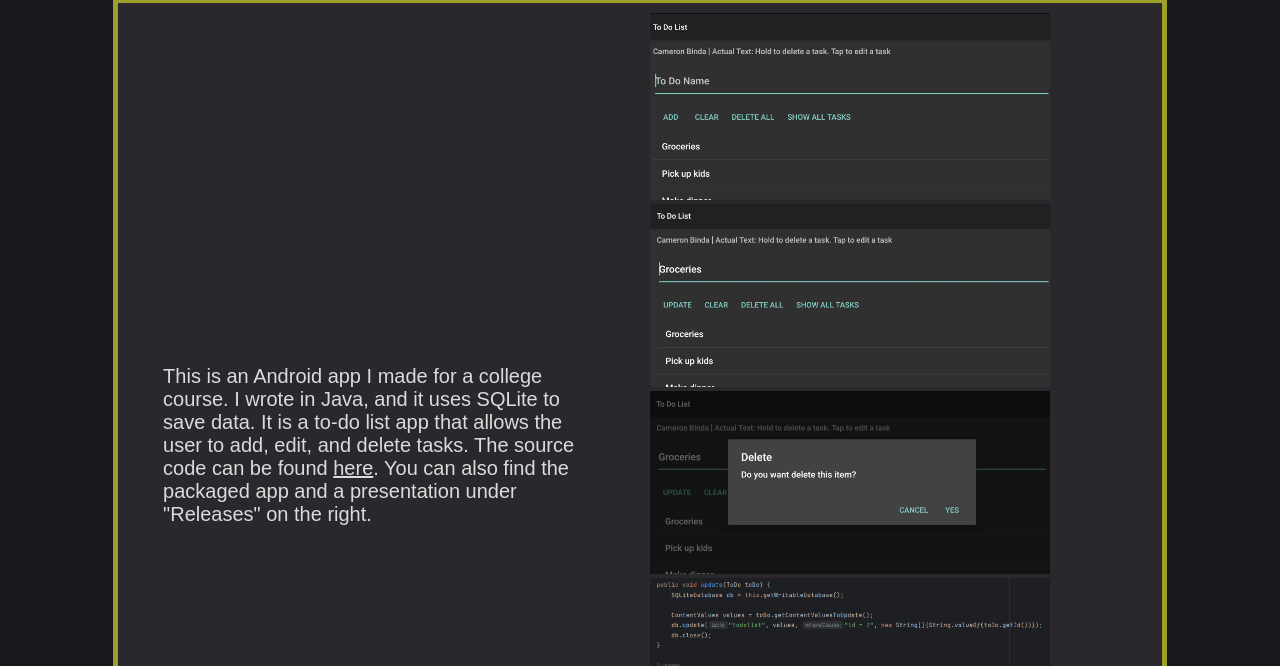
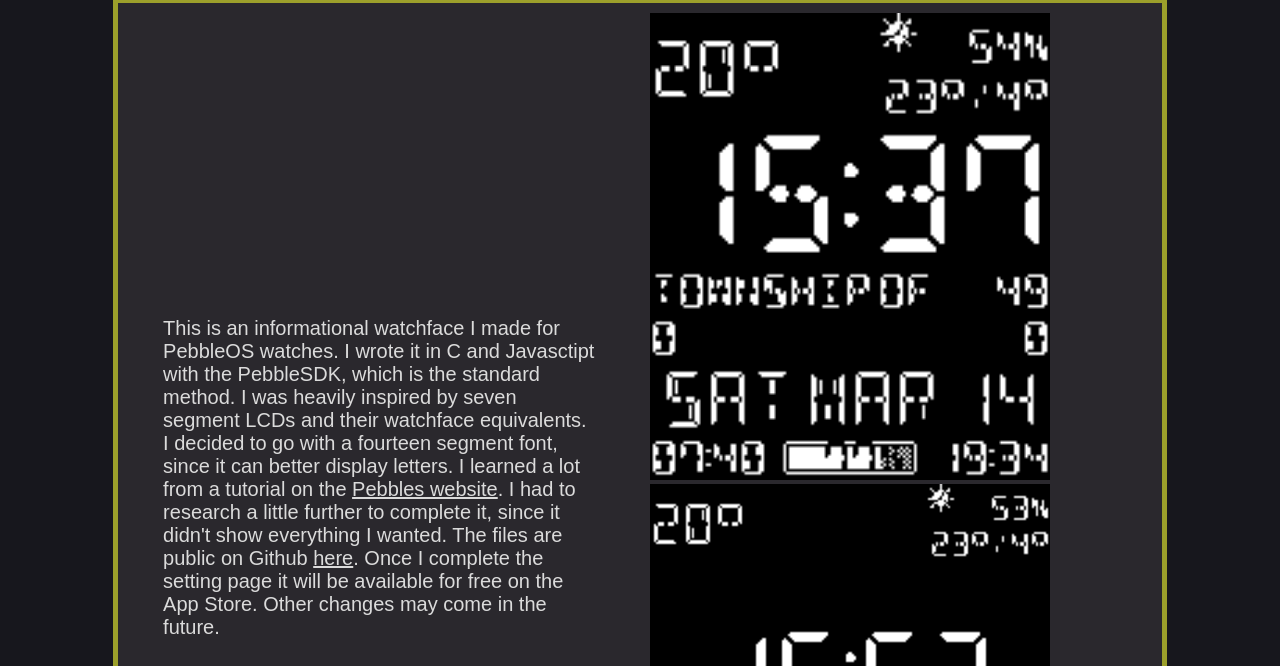
Before and after one commit to clbwhazzup/clbwhazzup.github.io, a plain HTML site: page program.html in a window 1280 px wide. Shown: the part 134-800 px from the top of the page. Drawn offline with Linux system fonts and the light colour scheme.

Commit message:
added pebble watchface to programming

```diff
--- a/program.html
+++ b/program.html
@@ -21,7 +21,26 @@
         </ul>
 
         <table>
-
+            <tr>
+                <td>
+                    <div id="desc"> This is an informational watchface I made for PebbleOS
+                        watches. I wrote it in C and Javasctipt with the PebbleSDK, which
+                        is the standard method. I was heavily inspired by seven segment LCDs
+                        and their watchface equivalents. I decided to go with a fourteen segment
+                        font, since it can better display letters. I learned a lot from a
+                        tutorial on the <a target="_blank", rel="noopener noreferrer", href="https://developer.rebble.io/tutorials/watchface-tutorial/part1/">
+                        Pebbles website</a>. I had to research a little further to complete it,
+                        since it didn't show everything I wanted. The files are public on Github
+                        <a target="_blank" rel="noopener noreferrer" href="https://github.com/clbwhazzup/the-pebble-watchface">
+                        here</a>. Once I complete the setting page it will be available for free
+                        on the App Store. Other changes may come in the future.
+                    </div>
+                </td>
+                <td>
+                    <img id="examples" src="images/programscreen6.png">
+                    <img id="examples" src="images/programscreen7.png">
+                </td>
+            </tr>
             <tr>
                 <td>
                     <div id="desc"> This is an Android app I made for a college course. I
```
Also changed, not shown: images/programscreen6.png (added), images/programscreen7.png (added).
